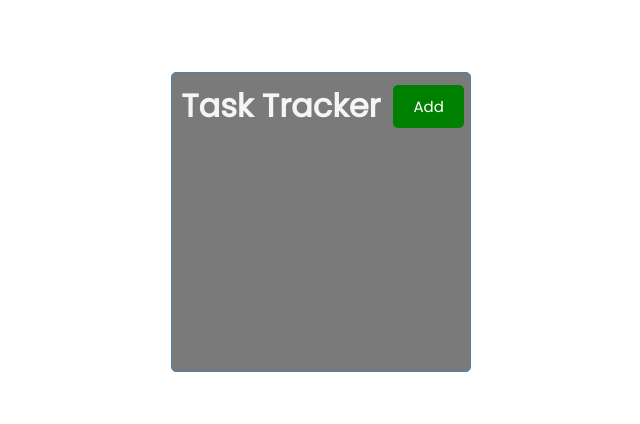
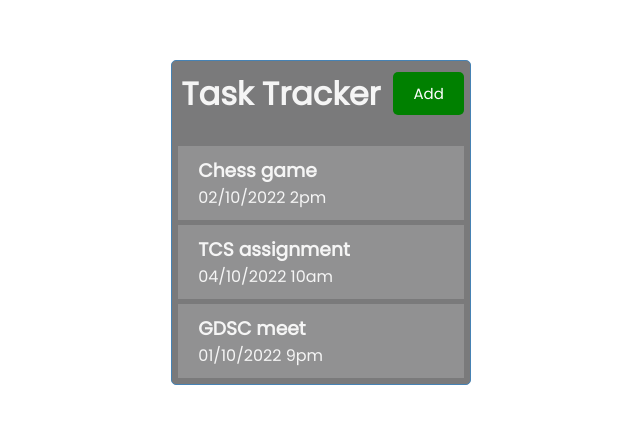
Before and after one commit to vryan-06/Learning-React, a React (Create React App) app in the folder react-task-tracker/: page / in a window 1280 px wide. Shown: the part 178-602 px from the top of the page, without its empty margins (319-959 px from the left). Built offline with nearby package versions, Linux system fonts and the light colour scheme.

Commit message:
Task name and day is being shown

```diff
--- a/react-task-tracker/src/App.js
+++ b/react-task-tracker/src/App.js
@@ -1,9 +1,33 @@
+import { useState } from "react";
 import Header from "./components/Header";
+import Tasks from './components/Tasks';
 
 function App() {
+  const [tasks, setTasks] = useState([
+    {
+        id: 1,
+        text: "Chess game",
+        day: "02/10/2022 2pm",
+        reminder: true,
+    },
+    {
+        id: 2,
+        text: "TCS assignment",
+        day: "04/10/2022 10am",
+        reminder: false,
+    },
+    {
+        id: 3,
+        text: "GDSC meet",
+        day: "01/10/2022 9pm",
+        reminder: true,
+    },
+]);
+
   return (
     <div className="container">
       <Header />
+      <Tasks tasks={tasks}/>
     </div>
   );
 }
--- a/react-task-tracker/src/components/Button.js
+++ b/react-task-tracker/src/components/Button.js
@@ -1,21 +1,25 @@
-import PropTypes from 'prop-types'
+import PropTypes from "prop-types";
 
 const Button = (props) => {
+    const onClick = () =>{
+        console.log("Clicked")
+    }
+
   return (
-    <button style={{ backgroundColor: props.color }} className="btn">
+    <button onClick={onClick} style={{ backgroundColor: props.color }} className="btn">
       {props.text}
     </button>
   );
 };
 
 Button.defaultProps = {
-    color: 'black',
-    text: 'Add'
-}
+  color: "black",
+  text: "Add",
+};
 
 Button.propTypes = {
-    text: PropTypes.string,
-    color: PropTypes.string,
-}
+  text: PropTypes.string,
+  color: PropTypes.string,
+};
 
 export default Button;
--- /dev/null
+++ b/react-task-tracker/src/components/Task.js
@@ -0,0 +1,10 @@
+const Task = ({ task }) => {
+  return (
+    <div className="task">
+        <h3>{task.text}</h3>
+        <p>{task.day}</p>
+    </div>
+  )
+}
+
+export default Task
--- /dev/null
+++ b/react-task-tracker/src/components/Tasks.js
@@ -0,0 +1,14 @@
+import Task from "./Task";
+
+const Tasks = ({ tasks }) => {
+    return (
+        <>
+        {/* We can map the task list using the map function */}
+            {tasks.map((task) => (
+                <Task key={task.id} task={task}/>
+            ))}
+        </>
+    );
+};
+
+export default Tasks;
```
